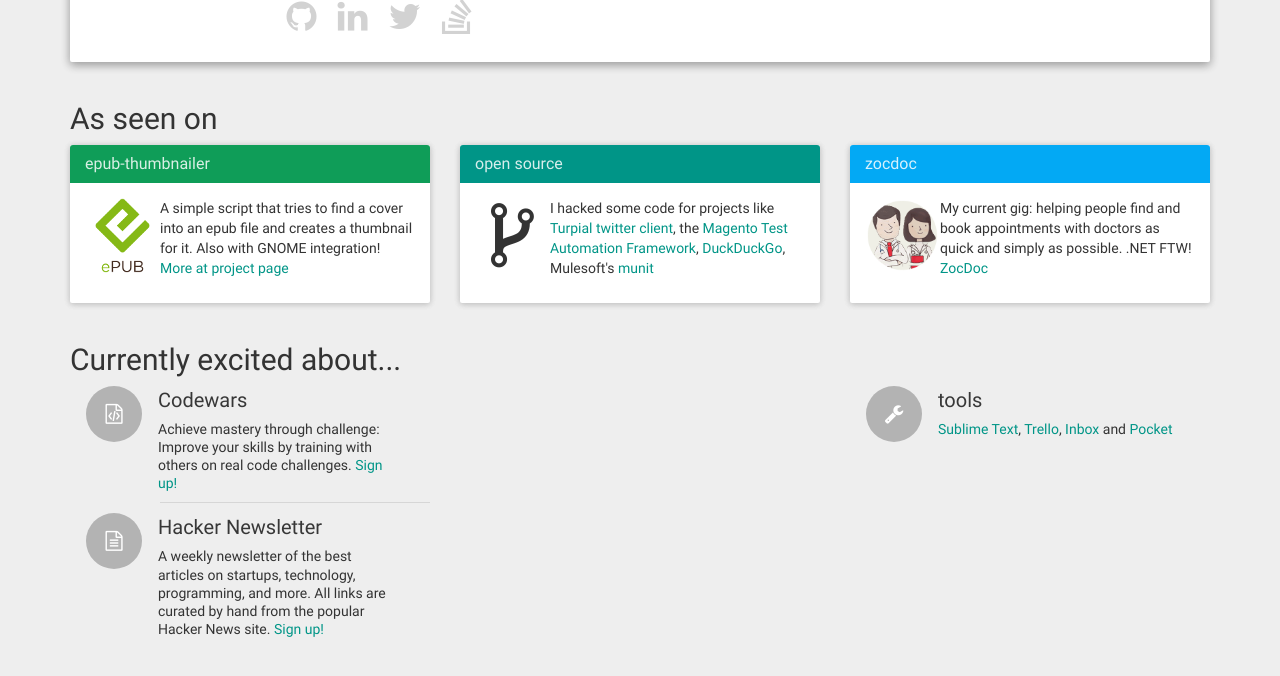
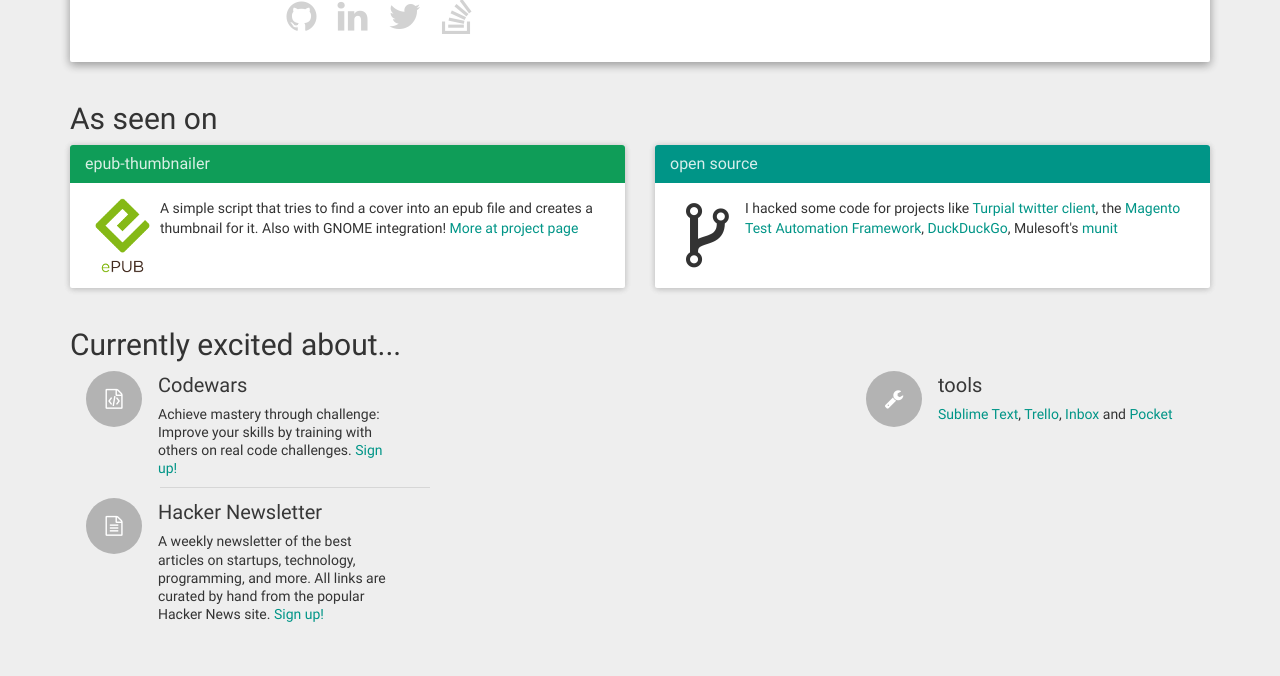
Before and after one commit to marianosimone/marianosimone.github.com, a Jekyll site: the page index.html, which Jekyll copies as it is, in a window 1280 px wide, cut to the strip 198-874 px from the top of the page. Built offline with Jekyll 4.4.1, drawn with Linux system fonts in a browser that asks for light colours; nearby versions of some CDN libraries.

Commit message:
remove ZocDoc

```diff
--- a/index.html
+++ b/index.html
@@ -88,7 +88,7 @@
                 </div>
             </div>
             <div class="row">
-                <div class="col-lg-4">
+                <div class="col-lg-6">
                     <div class="bs-component">
                         <div class="panel panel-success">
                             <div class="panel-heading">
@@ -101,7 +101,7 @@
                         </div>
                     </div>
                 </div>
-                <div class="col-lg-4">
+                <div class="col-lg-6">
                     <div class="bs-component">
                         <div class="panel panel-primary">
                             <div class="panel-heading">
@@ -110,19 +110,6 @@
                             <div class="panel-body">
                                 <i class="featured_image fa fa-code-fork"></i>
                                 <p>I hacked some code for projects like <a href="https://github.com/satanas/Turpial">Turpial twitter client</a>, the <a href="https://github.com/magento/taf">Magento Test Automation Framework</a>, <a href="https://github.com/duckduckgo/zeroclickinfo-spice/pulls?q=is%3Apr+author%3Amarianosimone">DuckDuckGo</a>, Mulesoft's <a href="https://github.com/mulesoft/munit">munit</a></p>
-                            </div>
-                        </div>
-                    </div>
-                </div>
-                <div class="col-lg-4">
-                    <div class="bs-component">
-                        <div class="panel panel-info">
-                            <div class="panel-heading">
-                                <h3 class="panel-title">zocdoc</h3>
-                            </div>
-                            <div class="panel-body">
-                                <img class="featured_image" src="zocdoc.png"/>
-                                <p>My current gig: helping people find and book appointments with doctors as quick and simply as possible. .NET FTW! <a href="http://zocdoc.com">ZocDoc</a></p>
                             </div>
                         </div>
                     </div>
```
Also changed, not shown: zocdoc.png (deleted).
